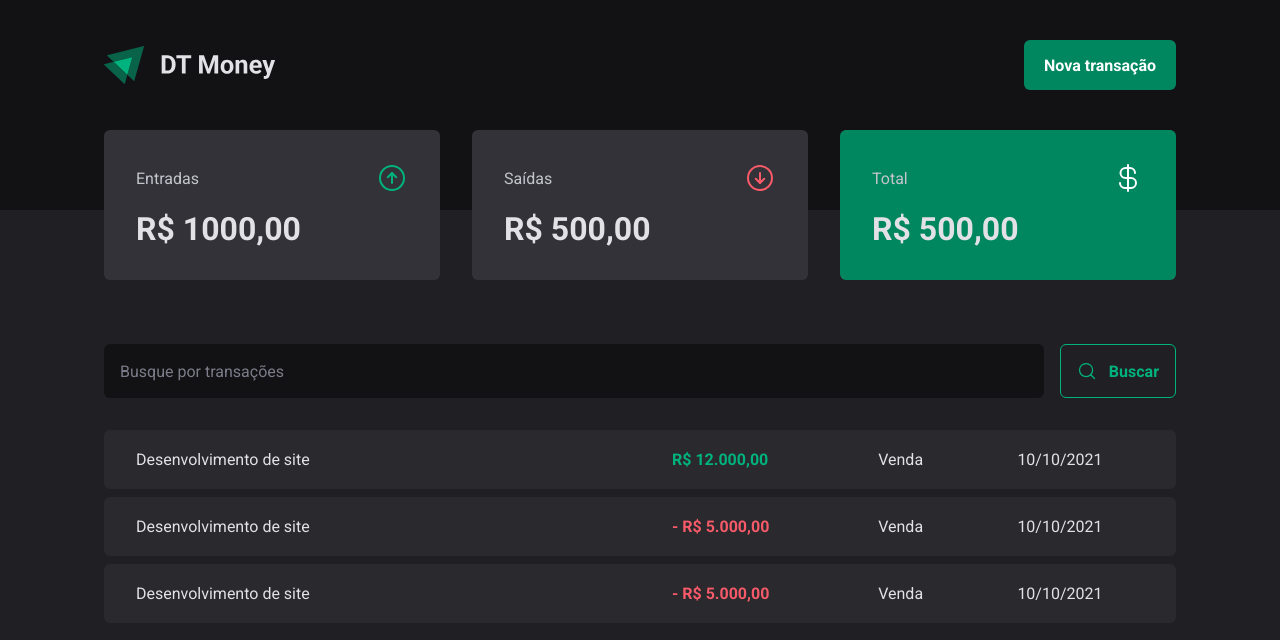
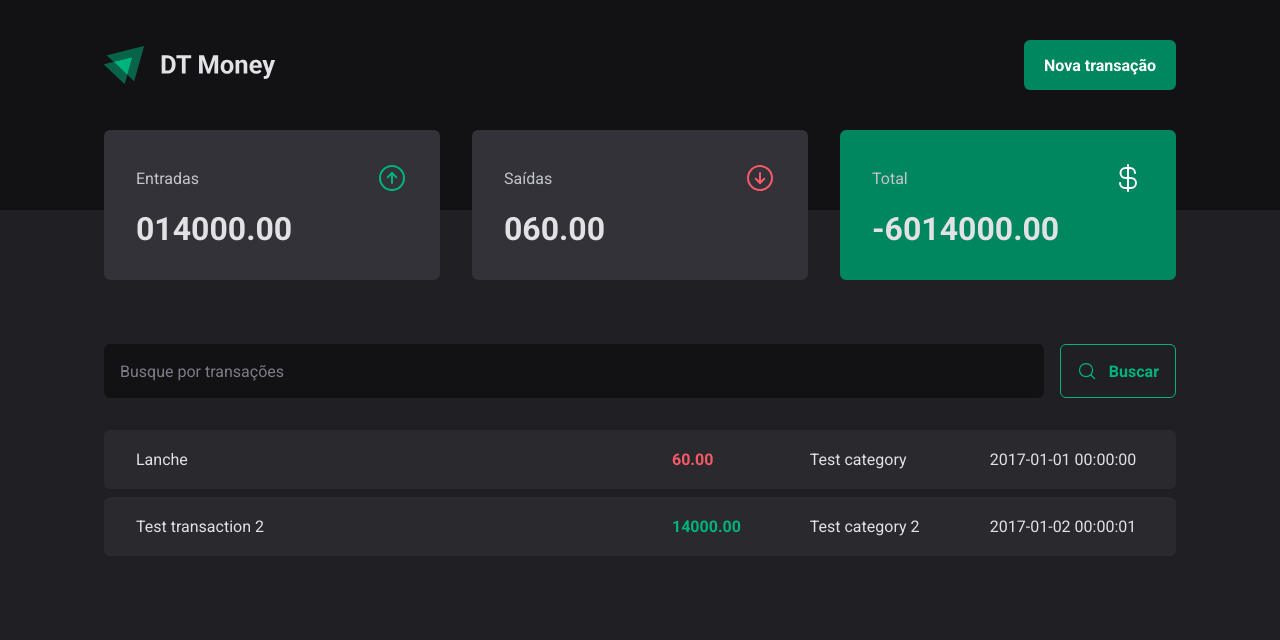
Before and after one commit to VitorFernandes-JS/03-dt-money, a React (Vite) app: page / in a window 1280 px wide. Shown: the top 640 px of the page. Built offline with nearby package versions, Linux system fonts and the light colour scheme; data requests are answered from the project's data file.

Commit message:
fix: changes in TransactionsContext

```diff
--- a/server.json
+++ b/server.json
@@ -2,19 +2,19 @@
     "transactions": [
         {
             "id": "1",
-            "date": "2017-01-01",
-            "amount": "100.00",
-            "description": "Test transaction",
+            "createdAt": "2017-01-01 00:00:00",
+            "price": "60.00",
+            "description": "Lanche",
             "category": "Test category",
-            "account": "Test account"
+            "type": "outcome"
         },
         {
             "id": "2",
-            "date": "2017-01-02",
-            "amount": "200.00",
+            "createdAt": "2017-01-02 00:00:01",
+            "price": "14000.00",
             "description": "Test transaction 2",
             "category": "Test category 2",
-            "account": "Test account 2"
+            "type": "income"
         }
     ]
 }
--- a/src/App.tsx
+++ b/src/App.tsx
@@ -1,4 +1,5 @@
 import { ThemeProvider } from "styled-components";
+import { TransactionsProvider } from "./contexts/TransactionsContext";
 import { Transactions } from "./pages/Transactions";
 import { GlobalStyle } from "./styles/global";
 import { defaultTheme } from "./styles/themes/default";
@@ -7,7 +8,10 @@ export function App() {
   return (
     <ThemeProvider theme={defaultTheme}>
       <GlobalStyle />
-      <Transactions />
+
+      <TransactionsProvider>
+        <Transactions />
+      </TransactionsProvider>
     </ThemeProvider>
   );
 }
--- a/src/components/Summary/index.tsx
+++ b/src/components/Summary/index.tsx
@@ -1,4 +1,5 @@
 import { ArrowCircleUp, ArrowCircleDown, CurrencyDollar } from "phosphor-react";
+import { useTransactionContext } from "../../contexts/TransactionsContext";
 import {
   SummaryContainer,
   SummaryCardIncomeAndExits,
@@ -6,6 +7,23 @@ import {
 } from "./styles";
 
 export function Summary() {
+  const { transactions } = useTransactionContext();
+
+  const summary = transactions.reduce(
+    (acc, transaction) => {
+      if (transaction.type === "income") {
+        acc.income += transaction.price;
+        acc.total += transaction.price;
+      } else {
+        acc.outcome += transaction.price;
+        acc.total -= transaction.price;
+      }
+
+      return acc;
+    },
+    { income: 0, outcome: 0, total: 0 }
+  );
+
   return (
     <SummaryContainer>
       <SummaryCardIncomeAndExits>
@@ -13,7 +31,7 @@ export function Summary() {
           <span>Entradas</span>
           <ArrowCircleUp size={32} color="#00b37e" />
         </header>
-        <strong>R$ 1000,00</strong>
+        <strong>{summary.income}</strong>
       </SummaryCardIncomeAndExits>
 
       <SummaryCardIncomeAndExits>
@@ -21,7 +39,7 @@ export function Summary() {
           <span>Saídas</span>
           <ArrowCircleDown size={32} color="#f75a68" />
         </header>
-        <strong>R$ 500,00</strong>
+        <strong>{summary.outcome}</strong>
       </SummaryCardIncomeAndExits>
 
       <SummaryCardTotal>
@@ -29,7 +47,7 @@ export function Summary() {
           <span>Total</span>
           <CurrencyDollar size={32} color="#fff" />
         </header>
-        <strong>R$ 500,00</strong>
+        <strong>{summary.total}</strong>
       </SummaryCardTotal>
     </SummaryContainer>
   );
--- /dev/null
+++ b/src/contexts/TransactionsContext.tsx
@@ -0,0 +1,46 @@
+import { createContext, useContext, useEffect, useState } from "react";
+
+interface TransactionsProps {
+  id: number;
+  description: string;
+  type: "income" | "outcome";
+  price: number;
+  category: string;
+  createdAt: string;
+}
+
+interface TransactionsContextType {
+  transactions: TransactionsProps[];
+}
+
+interface TransactionsProviderProps {
+  children: React.ReactNode;
+}
+
+const TransactionsContext = createContext({} as TransactionsContextType);
+
+export function TransactionsProvider({ children }: TransactionsProviderProps) {
+  const [transactions, setTransactions] = useState<TransactionsProps[]>([]);
+
+  async function loadTransactions() {
+    const response = await fetch("http://localhost:3000/transactions");
+    const data = await response.json();
+
+    setTransactions(data);
+  }
+
+  useEffect(() => {
+    loadTransactions();
+  }, []);
+
+  return (
+    <TransactionsContext.Provider value={{ transactions }}>
+      {children}
+    </TransactionsContext.Provider>
+  );
+}
+
+export function useTransactionContext() {
+  const context = useContext(TransactionsContext);
+  return context;
+}
--- a/src/pages/Transactions/index.tsx
+++ b/src/pages/Transactions/index.tsx
@@ -1,5 +1,6 @@
 import { Header } from "../../components/Header";
 import { Summary } from "../../components/Summary";
+import { useTransactionContext } from "../../contexts/TransactionsContext";
 import { SearchForm } from "./components/SearchForm";
 import {
   PriceHighlight,
@@ -8,6 +9,8 @@ import {
 } from "./styles";
 
 export function Transactions() {
+  const { transactions } = useTransactionContext();
+
   return (
     <div>
       <Header />
@@ -17,30 +20,20 @@ export function Transactions() {
         <SearchForm />
         <TransactionsTable>
           <tbody>
-            <tr>
-              <td width="50%">Desenvolvimento de site</td>
-              <td>
-                <PriceHighlight variant="income">R$ 12.000,00</PriceHighlight>
-              </td>
-              <td>Venda</td>
-              <td>10/10/2021</td>
-            </tr>
-            <tr>
-              <td width="50%">Desenvolvimento de site</td>
-              <td>
-                <PriceHighlight variant="outcome">- R$ 5.000,00</PriceHighlight>
-              </td>
-              <td>Venda</td>
-              <td>10/10/2021</td>
-            </tr>
-            <tr>
-              <td width="50%">Desenvolvimento de site</td>
-              <td>
-                <PriceHighlight variant="outcome">- R$ 5.000,00</PriceHighlight>
-              </td>
-              <td>Venda</td>
-              <td>10/10/2021</td>
-            </tr>
+            {transactions.map((transactions) => {
+              return (
+                <tr key={transactions.id}>
+                  <td width="50%">{transactions.description}</td>
+                  <td>
+                    <PriceHighlight variant={transactions.type}>
+                      {transactions.price}
+                    </PriceHighlight>
+                  </td>
+                  <td>{transactions.category}</td>
+                  <td>{transactions.createdAt}</td>
+                </tr>
+              );
+            })}
           </tbody>
         </TransactionsTable>
       </TransactionsContainer>
```
